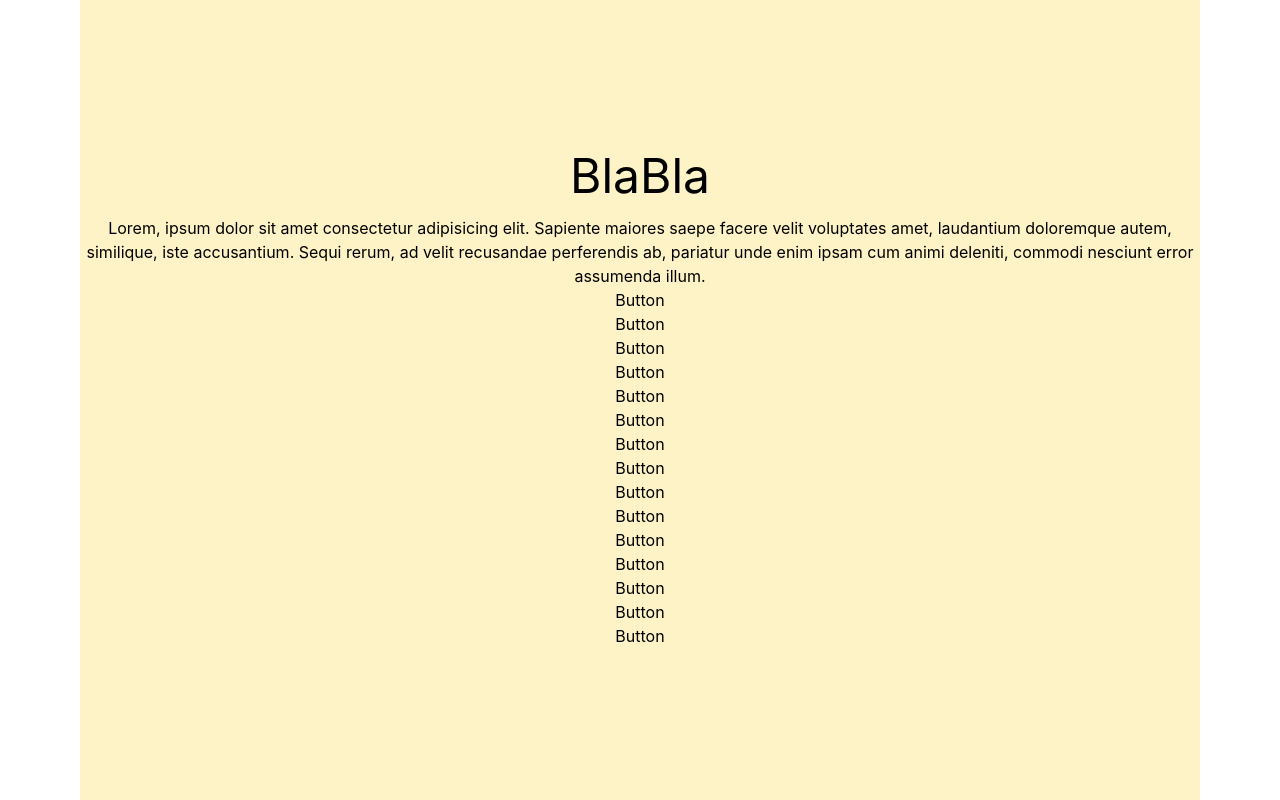
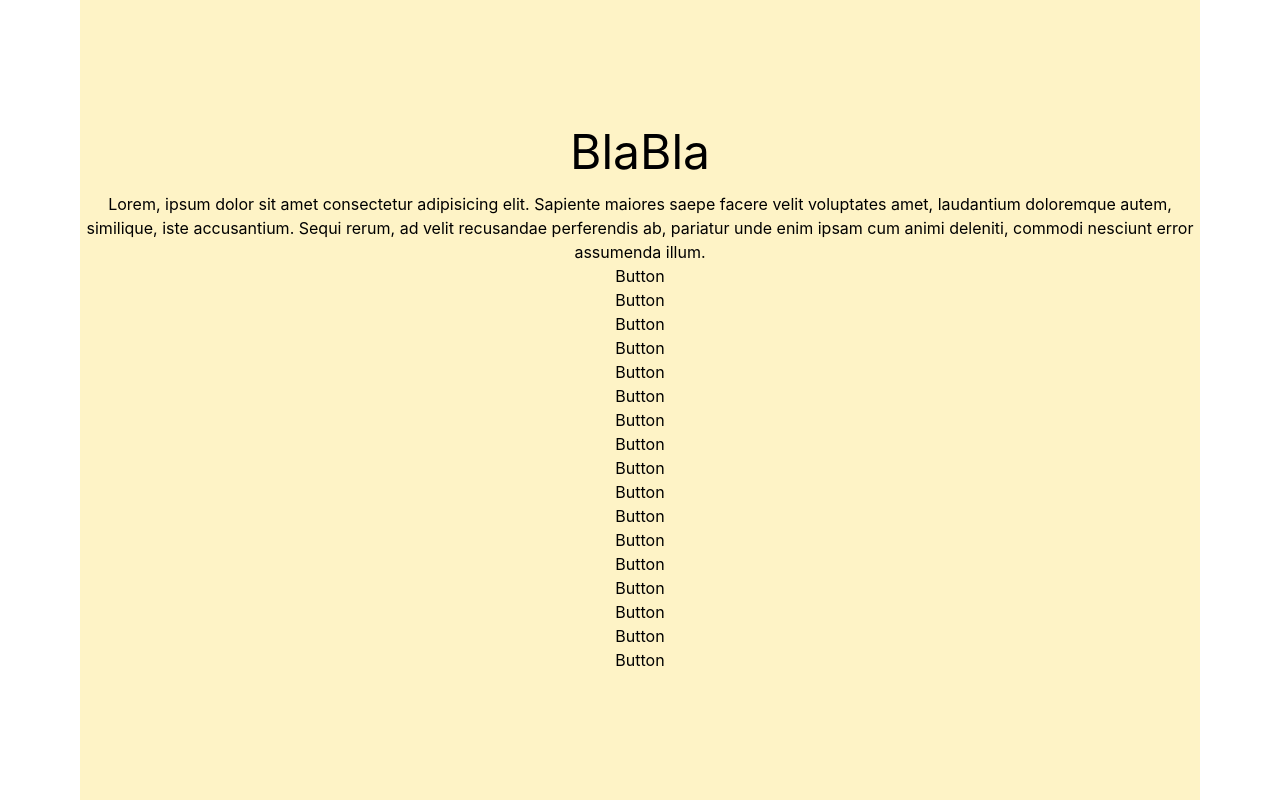
Before and after one commit to dev-lumi/frontend-oct-practice, a React (Vite) app in the folder practice-lib/: page / in a window 1280 px wide. Shown: the part 6400-7200 px from the top of the page. Built offline with nearby package versions, Linux system fonts and the light colour scheme.

Commit message:
small change

```diff
--- a/practice-lib/src/App.jsx
+++ b/practice-lib/src/App.jsx
@@ -74,6 +74,8 @@ const App = () => {
     <button>Button</button>
     <button>Button</button>
     <button>Button</button>
+    <button>Button</button>
+    <button>Button</button>
    </div>
    </>
   )
```
